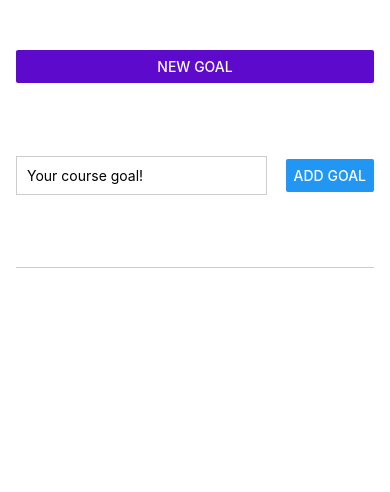
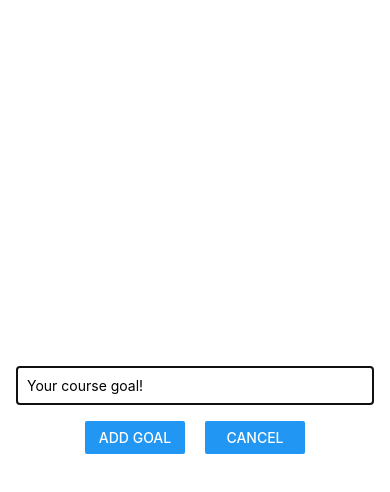
Before and after one commit to mikewanjero/RNCourse, a React Native app: screen / in a window 390 px wide. Both pictures are taken after a click on the button "NEW GOAL". Shown: the top 492 px of the page. Built offline with nearby package versions, Linux system fonts and the light colour scheme.

Commit message:
Added 'Cancel' btn, btn functionality, wrapped inside modal view

```diff
--- a/components/goalInput.js
+++ b/components/goalInput.js
@@ -1,5 +1,5 @@
 import { useState } from "react";
-import { TextInput, View, Button, StyleSheet } from "react-native";
+import { TextInput, View, Button, StyleSheet, Modal } from "react-native";
 
 export default function GoalInput(props) {
   const [enteredGoalText, setEnteredGoalText] = useState("");
@@ -8,12 +8,13 @@ export default function GoalInput(props) {
     setEnteredGoalText(enteredText);
   }
 
-  function AddGoalHandler() {
+  function addGoalHandler() {
     props.onAddGoal(enteredGoalText);
     setEnteredGoalText("");
   }
 
   return (
+    <Modal visible={props.visible} animationType="slide">
       <View style={styles.inputContainer}>
         <TextInput
           style={styles.textInput}
@@ -21,17 +22,25 @@ export default function GoalInput(props) {
           onChangeText={goalInputHandler}
           value={enteredGoalText}
         />
-      <Button title="Add Goal" onPress={AddGoalHandler} />
+        <View style={styles.buttonContainer}>
+          <View style={styles.button}>
+            <Button title="Add Goal" onPress={addGoalHandler} />
           </View>
+          <View style={styles.button}>
+            <Button title="Cancel" onPress={props.onCancel} />
+          </View>
+        </View>
+      </View>
+    </Modal>
   );
 }
 
 const styles = StyleSheet.create({
   inputContainer: {
     flex: 1,
-    flexDirection: "row",
-    justifyContent: "space-between",
+    justifyContent: "center",
     alignItems: "center",
+    padding: 16,
     marginBottom: 24,
     borderBottomWidth: 1,
     borderBottomColor: "#cccccc",
@@ -39,8 +48,15 @@ const styles = StyleSheet.create({
   textInput: {
     borderWidth: 1,
     borderColor: "#cccccc",
-    width: "70%",
-    marginRight: 10,
+    width: "100%",
     padding: 10,
   },
+  buttonContainer: {
+    marginTop: 16,
+    flexDirection: "row",
+  },
+  button: {
+    width: 100,
+    marginHorizontal: 10,
+  },
 });
```
Lines whose indentation alone changed are shown as unchanged.
